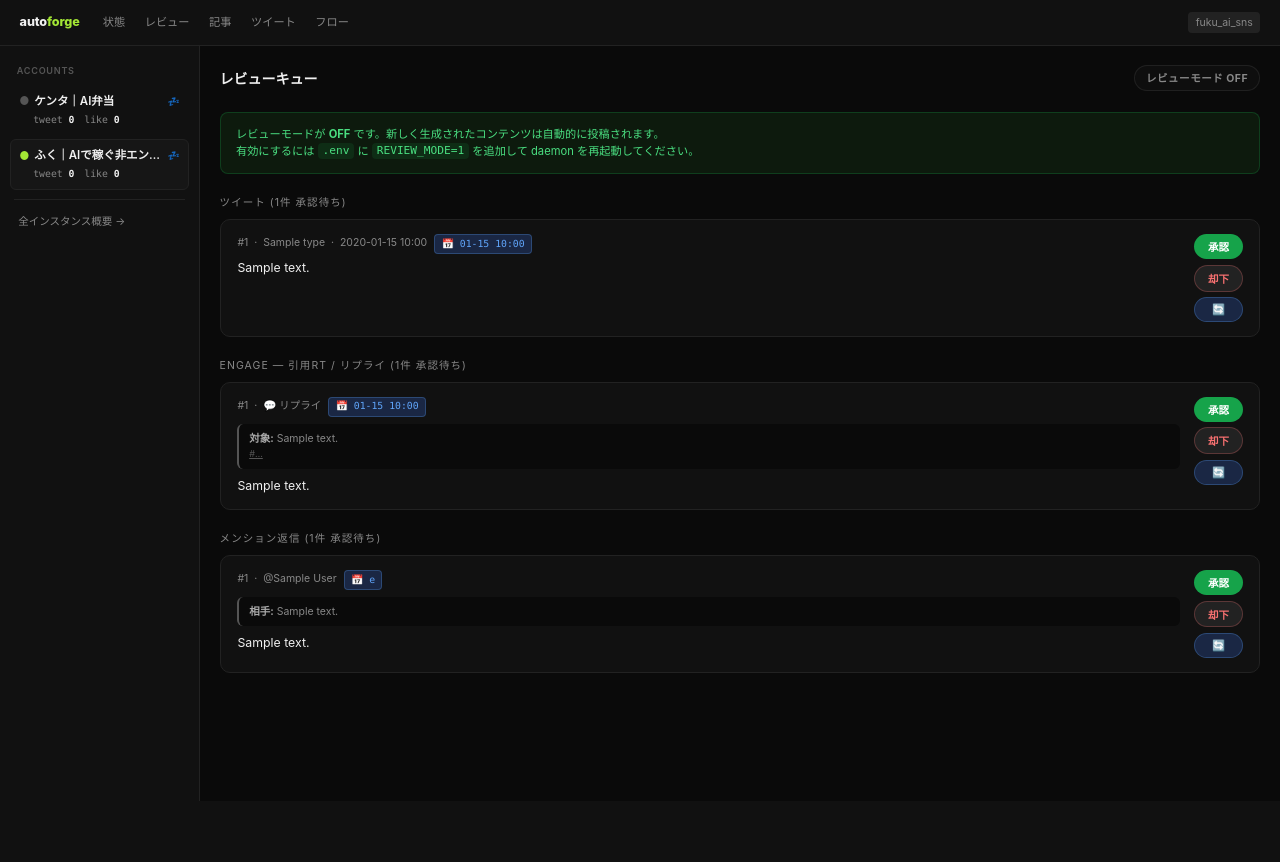
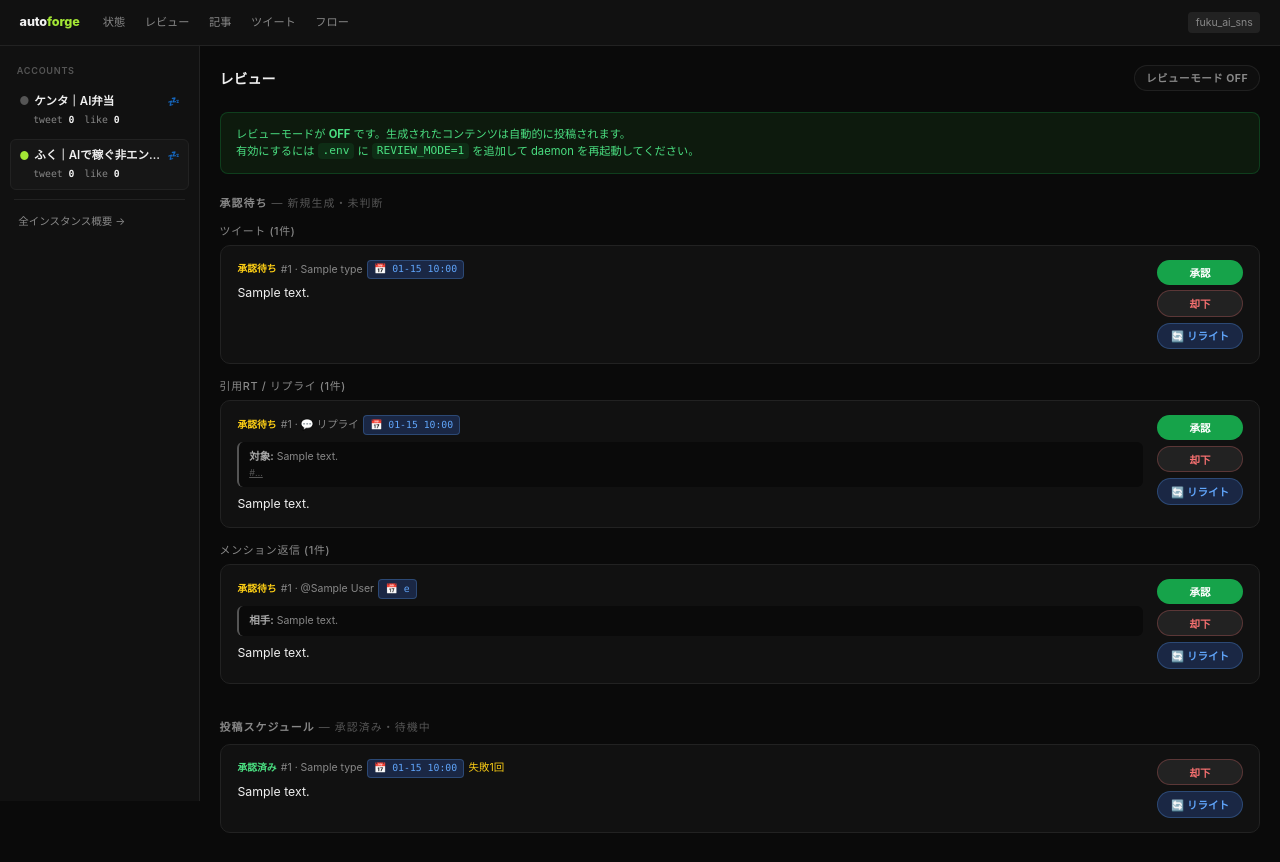
Before and after one commit to k-tsu1007/autoforge, a FastAPI app: template webapp/templates/review.html in a window 1280 px wide. Before the commit the page ends 801 px from the top, so only its background shows below. Run offline with FastAPI, Linux system fonts and the light colour scheme; the template is opened without the code that fills it: most values are stand-ins (such as "Sample title", 1, 10 or a date in 2020).

Commit message:
feat: unify /review as post agenda with user-comment rewrite
Major UX overhaul — /review becomes the single place to manage
scheduled X posts, with two clear sections:
  1. 承認待ち (pending approval) — newly generated items
  2. 投稿スケジュール (approved, upcoming) — what will auto-post

Rewrite UX gains a comment field ("どう変えたい?") so the user can
explicitly steer the regenerated output, e.g. "もっと具体的に" or
"失敗談を入れて". The comment is persisted to regen_log so the
morning regen_learner can factor explicit user instructions into
prompt-improvement rules.

Changes:
- core/db.py: regen_log gets a user_comment TEXT column
- tweet_generator/engage/mention_reply generators accept user_comment
  and prepend it to the prompt when present
- /review/tweet|engage|reply/{id}/regenerate endpoints accept
  user_comment form field and store it in regen_log
- regen_learner uses user_comment entries as an extra (stronger)
  training signal for DO/DONT rules
- review.html is restructured: separates pending vs scheduled,
  shows schedule badges per card, and renders a collapsible regen
  panel per item with a textarea + submit button
- /tweets loses the schedule section (now lives in /review)

Co-Authored-By: Claude Opus 4.6 <noreply@anthropic.com>

```diff
--- a/webapp/server.py
+++ b/webapp/server.py
@@ -276,14 +276,24 @@ def dash_partial(request: Request, user: str = Depends(check_auth)):
 
 @app.get("/review", response_class=HTMLResponse)
 def review_page(request: Request, user: str = Depends(check_auth)):
-    """レビューキュー — 承認待ちのツイート・メンション返信を確認して承認/却下する。"""
+    """レビュー — 承認待ち + 承認済み投稿スケジュール を一画面で管理する。"""
     from core.db import get_connection, review_mode_enabled
     conn = get_connection()
-    tweets = [dict(r) for r in conn.execute(
+
+    # 承認待ち
+    tweets_pending = [dict(r) for r in conn.execute(
         "SELECT id, type, text, added_at, scheduled_at FROM tweet_queue "
         "WHERE posted=0 AND approved IS NULL AND COALESCE(fail_count,0) < 3 "
-        "ORDER BY id DESC"
+        "ORDER BY scheduled_at ASC"
     ).fetchall()]
+
+    # 承認済みで未投稿 (スケジュール一覧)
+    tweets_scheduled = [dict(r) for r in conn.execute(
+        "SELECT id, type, text, scheduled_at, fail_count FROM tweet_queue "
+        "WHERE posted=0 AND approved=1 AND COALESCE(fail_count,0) < 3 "
+        "ORDER BY CASE WHEN scheduled_at='immediate' THEN 0 ELSE 1 END, scheduled_at ASC"
+    ).fetchall()]
+
     replies = [dict(r) for r in conn.execute(
         "SELECT id, mention_author, mention_text, reply_text, send_after FROM mention_reply_queue "
         "WHERE sent=0 AND approved IS NULL ORDER BY id DESC"
@@ -295,10 +305,16 @@ def review_page(request: Request, user: str = Depends(check_auth)):
         ).fetchall()]
     except Exception:
         engages = []
-    review_on = review_mode_enabled()
+
     return templates.TemplateResponse(
         request=request, name="review.html",
-        context={"tweets": tweets, "replies": replies, "engages": engages, "review_on": review_on}
+        context={
+            "tweets_pending": tweets_pending,
+            "tweets_scheduled": tweets_scheduled,
+            "replies": replies,
+            "engages": engages,
+            "review_on": review_mode_enabled(),
+        }
     )
 
 
@@ -351,21 +367,27 @@ def review_tweet_reject(item_id: int, request: Request, user: str = Depends(chec
 
 
 @app.post("/review/tweet/{item_id}/regenerate", response_class=HTMLResponse)
-def review_tweet_regenerate(item_id: int, request: Request, user: str = Depends(check_auth)):
+def review_tweet_regenerate(
+    item_id: int,
+    request: Request,
+    user_comment: str = Form(""),
+    user: str = Depends(check_auth),
+):
     from core.db import get_connection
     conn = get_connection()
     try:
         old_row = conn.execute("SELECT text FROM tweet_queue WHERE id=?", (item_id,)).fetchone()
         old_text = old_row["text"] if old_row else ""
         from platforms.x.tweet_generator import generate_batch
-        new_tweets = generate_batch(n=1)
+        new_tweets = generate_batch(n=1, user_comment=user_comment)
         if not new_tweets:
             return HTMLResponse('<div class="rv-text" style="color:#f87171;">生成失敗</div>')
         new_text = new_tweets[0]
         conn.execute("UPDATE tweet_queue SET text=? WHERE id=?", (new_text, item_id))
         conn.execute(
-            "INSERT INTO regen_log (content_type, queue_id, old_text, new_text) VALUES ('tweet',?,?,?)",
-            (item_id, old_text, new_text)
+            "INSERT INTO regen_log (content_type, queue_id, old_text, new_text, user_comment) "
+            "VALUES ('tweet',?,?,?,?)",
+            (item_id, old_text, new_text, user_comment or None)
         )
         conn.commit()
         return HTMLResponse(
@@ -413,7 +435,12 @@ def review_engage_reject(item_id: int, request: Request, user: str = Depends(che
 
 
 @app.post("/review/engage/{item_id}/regenerate", response_class=HTMLResponse)
-def review_engage_regenerate(item_id: int, request: Request, user: str = Depends(check_auth)):
+def review_engage_regenerate(
+    item_id: int,
+    request: Request,
+    user_comment: str = Form(""),
+    user: str = Depends(check_auth),
+):
     from core.db import get_connection
     conn = get_connection()
     try:
@@ -425,13 +452,14 @@ def review_engage_regenerate(item_id: int, request: Request, user: str = Depends
         old_text = row["comment"] or ""
         mode = "quote" if row["action_type"] == "quote_tweet" else "reply"
         from platforms.x.engage import _generate_comment
-        new_comment = _generate_comment(row["target_text"] or "", mode)
+        new_comment = _generate_comment(row["target_text"] or "", mode, user_comment=user_comment)
         if not new_comment:
             return HTMLResponse('<div class="rv-text" style="color:#f87171;">生成失敗</div>')
         conn.execute("UPDATE engage_queue SET comment=? WHERE id=?", (new_comment, item_id))
         conn.execute(
-            "INSERT INTO regen_log (content_type, queue_id, old_text, new_text) VALUES ('engage',?,?,?)",
-            (item_id, old_text, new_comment)
+            "INSERT INTO regen_log (content_type, queue_id, old_text, new_text, user_comment) "
+            "VALUES ('engage',?,?,?,?)",
+            (item_id, old_text, new_comment, user_comment or None)
         )
         conn.commit()
         return HTMLResponse(
@@ -483,7 +511,12 @@ def review_reply_reject(item_id: int, request: Request, user: str = Depends(chec
 
 
 @app.post("/review/reply/{item_id}/regenerate", response_class=HTMLResponse)
-def review_reply_regenerate(item_id: int, request: Request, user: str = Depends(check_auth)):
+def review_reply_regenerate(
+    item_id: int,
+    request: Request,
+    user_comment: str = Form(""),
+    user: str = Depends(check_auth),
+):
     from core.db import get_connection
     conn = get_connection()
     try:
@@ -494,13 +527,18 @@ def review_reply_regenerate(item_id: int, request: Request, user: str = Depends(
             return HTMLResponse('<div class="rv-text" style="color:#f87171;">データなし</div>')
         old_text = row["reply_text"] or ""
         from platforms.x.mention_reply import generate_reply_text
-        new_text = generate_reply_text(row["mention_text"] or "", mention_url=row["mention_url"] or "")
+        new_text = generate_reply_text(
+            row["mention_text"] or "",
+            mention_url=row["mention_url"] or "",
+            user_comment=user_comment,
+        )
         if not new_text:
             return HTMLResponse('<div class="rv-text" style="color:#f87171;">生成失敗</div>')
         conn.execute("UPDATE mention_reply_queue SET reply_text=? WHERE id=?", (new_text, item_id))
         conn.execute(
-            "INSERT INTO regen_log (content_type, queue_id, old_text, new_text) VALUES ('reply',?,?,?)",
-            (item_id, old_text, new_text)
+            "INSERT INTO regen_log (content_type, queue_id, old_text, new_text, user_comment) "
+            "VALUES ('reply',?,?,?,?)",
+            (item_id, old_text, new_text, user_comment or None)
         )
         conn.commit()
         return HTMLResponse(
--- a/webapp/templates/review.html
+++ b/webapp/templates/review.html
@@ -1,5 +1,5 @@
 {% extends "base.html" %}
-{% block title %}レビューキュー — autoforge{% endblock %}
+{% block title %}レビュー — autoforge{% endblock %}
 {% block content %}
 
 <style>
@@ -7,29 +7,52 @@
   .rv-mode-badge { padding: .3rem .8rem; border-radius: 999px; font-size: .75rem; font-weight: 700; letter-spacing: .05em; }
   .rv-mode-on  { background: #16a34a22; color: var(--green); border: 1px solid #4ade8044; }
   .rv-mode-off { background: #33333322; color: var(--muted); border: 1px solid #55555544; }
-  .rv-section-title { font-size: .75rem; color: var(--muted); letter-spacing: .1em; text-transform: uppercase; margin: 1.5rem 0 .6rem; }
+  .rv-section-title { font-size: .78rem; color: var(--muted); letter-spacing: .1em; text-transform: uppercase; margin: 1.5rem 0 .6rem; font-weight: 600; }
+  .rv-section-title .rv-count { color: var(--dim); font-weight: 400; }
   .rv-empty { color: var(--dim); font-size: .85rem; padding: .8rem 0; }
-  .rv-card { background: var(--surface); border: 1px solid var(--border); border-radius: 10px; padding: 1rem 1.2rem; margin-bottom: .7rem; display: flex; gap: 1rem; align-items: flex-start; }
+
+  .rv-card { background: var(--surface); border: 1px solid var(--border); border-radius: 10px; padding: 1rem 1.2rem; margin-bottom: .7rem; }
+  .rv-card-inner { display: flex; gap: 1rem; align-items: flex-start; }
   .rv-card-body { flex: 1; min-width: 0; }
-  .rv-meta { font-size: .75rem; color: var(--muted); margin-bottom: .3rem; }
+  .rv-meta { font-size: .75rem; color: var(--muted); margin-bottom: .3rem; display: flex; align-items: center; flex-wrap: wrap; gap: .3rem; }
   .rv-text { font-size: .88rem; color: var(--text); white-space: pre-wrap; line-height: 1.55; }
   .rv-sub { margin-top: .5rem; padding: .5rem .7rem; background: var(--bg); border-radius: 6px; font-size: .75rem; color: #888; border-left: 2px solid var(--dim); }
   .rv-sub strong { color: #aaa; }
   .rv-actions { display: flex; flex-direction: column; gap: .4rem; flex-shrink: 0; }
-  .rv-btn { padding: .35rem .9rem; border-radius: 999px; font-size: .75rem; font-weight: 700; border: none; cursor: pointer; transition: opacity .15s; background: var(--border); color: var(--text); }
+  .rv-btn { padding: .35rem .9rem; border-radius: 999px; font-size: .75rem; font-weight: 700; border: none; cursor: pointer; transition: opacity .15s; background: var(--border); color: var(--text); white-space: nowrap; }
   .rv-btn:hover { opacity: .8; }
   .rv-btn-ok    { background: #16a34a; color: #fff; }
   .rv-btn-ng    { background: var(--border); color: var(--red); border: 1px solid #f8717144; }
   .rv-btn-regen { background: #1a2744; color: var(--blue); border: 1px solid #60a5fa44; }
   .rv-done { opacity: .35; pointer-events: none; text-decoration: line-through; }
+
   .rv-hint { background: #0d1a0d; border: 1px solid #16a34a44; border-radius: 8px; padding: .9rem 1.1rem; font-size: .8rem; color: var(--green); margin-bottom: 1.2rem; }
   .rv-hint code { background: #16a34a22; padding: .1rem .35rem; border-radius: 4px; font-family: monospace; }
-  .rv-schedule { display: inline-block; padding: .1rem .45rem; border-radius: 4px; font-size: .7rem; font-family: var(--font-mono); margin-left: .3rem; }
+
+  .rv-schedule { display: inline-block; padding: .1rem .45rem; border-radius: 4px; font-size: .7rem; font-family: var(--font-mono); }
   .rv-schedule-time { background: #1a2744; color: var(--blue); border: 1px solid #60a5fa44; }
   .rv-schedule-now  { background: #3a1a44; color: #d8b4fe; border: 1px solid #a855f744; }
+
+  /* リライトパネル (最初は隠れている) */
+  .rv-regen-panel { display: none; margin-top: .7rem; padding-top: .7rem; border-top: 1px dashed var(--border); }
+  .rv-regen-panel.open { display: block; }
+  .rv-regen-panel textarea {
+    width: 100%; background: var(--bg); color: var(--text);
+    border: 1px solid var(--border); border-radius: 6px;
+    padding: .5rem .7rem; font-size: .82rem; resize: vertical; min-height: 2.2rem;
+    font-family: inherit;
+  }
+  .rv-regen-panel textarea:focus { border-color: var(--blue); outline: none; }
+  .rv-regen-ctrl { display: flex; gap: .5rem; margin-top: .5rem; align-items: center; }
+  .rv-regen-ctrl .rv-regen-hint { color: var(--dim); font-size: .7rem; flex: 1; }
+  .rv-regen-submit { background: var(--blue); color: #000; border: none; padding: .35rem .9rem; border-radius: 999px; font-weight: 700; font-size: .75rem; cursor: pointer; }
+  .rv-regen-submit:disabled { opacity: .5; cursor: wait; }
+
+  .rv-pending-marker { color: var(--yellow); font-weight: 700; font-size: .7rem; }
+  .rv-approved-marker { color: var(--green); font-weight: 700; font-size: .7rem; }
 </style>
 
-{# ─── helpers ─── #}
+{# ─── Helpers ─── #}
 {% macro schedule_badge(scheduled_at) -%}
   {% if scheduled_at == 'immediate' %}
     <span class="rv-schedule rv-schedule-now">⚡ 即時</span>
@@ -38,8 +61,53 @@
   {% endif %}
 {%- endmacro %}
 
+{# action-buttons block: 承認ボタン, 却下ボタン, リライトトグルボタン + リライトパネル #}
+{% macro action_buttons(kind, item_id, target_text_id, show_approve=True) -%}
+  <div class="rv-actions">
+    {% if show_approve %}
+    <button class="rv-btn rv-btn-ok"
+      hx-post="/review/{{ kind }}/{{ item_id }}/approve"
+      hx-on::after-request="document.getElementById('{{ kind|replace('tweet','tw')|replace('engage','eg')|replace('reply','rp') }}-{{ item_id }}').classList.add('rv-done'); this.textContent='✓ 承認'">
+      承認
+    </button>
+    {% endif %}
+    <button class="rv-btn rv-btn-ng"
+      hx-post="/review/{{ kind }}/{{ item_id }}/reject"
+      hx-on::after-request="document.getElementById('{{ kind|replace('tweet','tw')|replace('engage','eg')|replace('reply','rp') }}-{{ item_id }}').classList.add('rv-done'); this.textContent='✕ 却下'">
+      却下
+    </button>
+    <button class="rv-btn rv-btn-regen"
+      onclick="togglePanel('regen-{{ kind }}-{{ item_id }}')">
+      🔄 リライト
+    </button>
+  </div>
+{%- endmacro %}
+
+{% macro regen_panel(kind, item_id, target_text_id) -%}
+  <div class="rv-regen-panel" id="regen-{{ kind }}-{{ item_id }}">
+    <form hx-post="/review/{{ kind }}/{{ item_id }}/regenerate"
+          hx-target="#{{ target_text_id }}"
+          hx-swap="outerHTML"
+          hx-disabled-elt="find button">
+      <textarea name="user_comment"
+        placeholder="どう変えたい? (例: もっと具体的に / 失敗談も入れて / ユーモアを足して)&#10;空欄のままでもOK — その場合は学習済みルールだけで再生成します。"></textarea>
+      <div class="rv-regen-ctrl">
+        <span class="rv-regen-hint">コメントは学習され、今後のプロンプト改善に使われます</span>
+        <button type="submit" class="rv-regen-submit">再生成</button>
+      </div>
+    </form>
+  </div>
+{%- endmacro %}
+
+<script>
+function togglePanel(id) {
+  const el = document.getElementById(id);
+  if (el) el.classList.toggle('open');
+}
+</script>
+
 <div class="rv-header">
-  <h2 style="margin:0;">レビューキュー</h2>
+  <h2 style="margin:0;">レビュー</h2>
   <span class="rv-mode-badge {% if review_on %}rv-mode-on{% else %}rv-mode-off{% endif %}">
     {% if review_on %}レビューモード ON{% else %}レビューモード OFF{% endif %}
   </span>
@@ -47,67 +115,44 @@
 
 {% if not review_on %}
 <div class="rv-hint">
-  レビューモードが <strong>OFF</strong> です。新しく生成されたコンテンツは自動的に投稿されます。<br>
+  レビューモードが <strong>OFF</strong> です。生成されたコンテンツは自動的に投稿されます。<br>
   有効にするには <code>.env</code> に <code>REVIEW_MODE=1</code> を追加して daemon を再起動してください。
-</div>
-{% else %}
-<div class="rv-hint">
-  レビューモードが <strong>ON</strong> です。新しく生成されたコンテンツはここに溜まります。承認したものだけが投稿されます。
 </div>
 {% endif %}
 
-{# ─── Tweets ─── #}
-<div class="rv-section-title">ツイート ({{ tweets | length }}件 承認待ち)</div>
+{# ═══ 承認待ち ═══ #}
+<div class="rv-section-title">承認待ち <span class="rv-count">— 新規生成・未判断</span></div>
 
-{% if not tweets %}
-<div class="rv-empty">承認待ちのツイートはありません。</div>
-{% endif %}
-
-{% for t in tweets %}
+{# --- 承認待ち: ツイート --- #}
+<h3 style="font-size:.78rem;color:var(--muted);margin:.8rem 0 .4rem;font-weight:500;">ツイート ({{ tweets_pending|length }}件)</h3>
+{% if not tweets_pending %}<div class="rv-empty">なし。</div>{% endif %}
+{% for t in tweets_pending %}
 <div class="rv-card" id="tw-{{ t.id }}">
+  <div class="rv-card-inner">
     <div class="rv-card-body">
       <div class="rv-meta">
-      #{{ t.id }} &nbsp;·&nbsp; {{ t.type }} &nbsp;·&nbsp; {{ t.added_at[:16] if t.added_at else '—' }}
+        <span class="rv-pending-marker">承認待ち</span>
+        #{{ t.id }} · {{ t.type }}
         {{ schedule_badge(t.scheduled_at) }}
       </div>
       <div class="rv-text" id="tw-text-{{ t.id }}">{{ t.text }}</div>
     </div>
-  <div class="rv-actions">
-    <button class="rv-btn rv-btn-ok"
-      hx-post="/review/tweet/{{ t.id }}/approve"
-      hx-on::after-request="document.getElementById('tw-{{ t.id }}').classList.add('rv-done'); this.textContent='✓ 承認'">
-      承認
-    </button>
-    <button class="rv-btn rv-btn-ng"
-      hx-post="/review/tweet/{{ t.id }}/reject"
-      hx-on::after-request="document.getElementById('tw-{{ t.id }}').classList.add('rv-done'); this.textContent='✕ 却下'">
-      却下
-    </button>
-    <button class="rv-btn rv-btn-regen"
-      hx-post="/review/tweet/{{ t.id }}/regenerate"
-      hx-target="#tw-text-{{ t.id }}"
-      hx-swap="outerHTML"
-      hx-indicator="#tw-regen-spin-{{ t.id }}"
-      hx-on::before-request="this.textContent='…'"
-      hx-on::after-request="this.textContent='🔄'">
-      🔄
-    </button>
+    {{ action_buttons('tweet', t.id, 'tw-text-' ~ t.id) }}
   </div>
+  {{ regen_panel('tweet', t.id, 'tw-text-' ~ t.id) }}
 </div>
 {% endfor %}
 
-{# ─── Engage ─── #}
-<div class="rv-section-title">Engage — 引用RT / リプライ ({{ engages | length }}件 承認待ち)</div>
-
-{% if not engages %}
-<div class="rv-empty">承認待ちの engage コンテンツはありません。</div>
-{% endif %}
-
+{# --- 承認待ち: Engage --- #}
+<h3 style="font-size:.78rem;color:var(--muted);margin:1rem 0 .4rem;font-weight:500;">引用RT / リプライ ({{ engages|length }}件)</h3>
+{% if not engages %}<div class="rv-empty">なし。</div>{% endif %}
 {% for e in engages %}
 <div class="rv-card" id="eg-{{ e.id }}">
+  <div class="rv-card-inner">
     <div class="rv-card-body">
       <div class="rv-meta">
-      #{{ e.id }} &nbsp;·&nbsp;
+        <span class="rv-pending-marker">承認待ち</span>
+        #{{ e.id }} ·
         {% if e.action_type == 'quote_tweet' %}🔁 引用RT{% else %}💬 リプライ{% endif %}
         {{ schedule_badge(e.scheduled_at) }}
       </div>
@@ -117,71 +162,58 @@
       </div>
       <div class="rv-text" style="margin-top:.5rem;" id="eg-text-{{ e.id }}">{{ e.comment }}</div>
     </div>
-  <div class="rv-actions">
-    <button class="rv-btn rv-btn-ok"
-      hx-post="/review/engage/{{ e.id }}/approve"
-      hx-on::after-request="document.getElementById('eg-{{ e.id }}').classList.add('rv-done'); this.textContent='✓ 承認'">
-      承認
-    </button>
-    <button class="rv-btn rv-btn-ng"
-      hx-post="/review/engage/{{ e.id }}/reject"
-      hx-on::after-request="document.getElementById('eg-{{ e.id }}').classList.add('rv-done'); this.textContent='✕ 却下'">
-      却下
-    </button>
-    <button class="rv-btn rv-btn-regen"
-      hx-post="/review/engage/{{ e.id }}/regenerate"
-      hx-target="#eg-text-{{ e.id }}"
-      hx-swap="outerHTML"
-      hx-on::before-request="this.textContent='…'"
-      hx-on::after-request="this.textContent='🔄'">
-      🔄
-    </button>
+    {{ action_buttons('engage', e.id, 'eg-text-' ~ e.id) }}
   </div>
+  {{ regen_panel('engage', e.id, 'eg-text-' ~ e.id) }}
 </div>
 {% endfor %}
 
-{# ─── Replies ─── #}
-<div class="rv-section-title">メンション返信 ({{ replies | length }}件 承認待ち)</div>
-
-{% if not replies %}
-<div class="rv-empty">承認待ちのメンション返信はありません。</div>
-{% endif %}
-
+{# --- 承認待ち: メンション返信 --- #}
+<h3 style="font-size:.78rem;color:var(--muted);margin:1rem 0 .4rem;font-weight:500;">メンション返信 ({{ replies|length }}件)</h3>
+{% if not replies %}<div class="rv-empty">なし。</div>{% endif %}
 {% for r in replies %}
 <div class="rv-card" id="rp-{{ r.id }}">
+  <div class="rv-card-inner">
     <div class="rv-card-body">
       <div class="rv-meta">
-      #{{ r.id }} &nbsp;·&nbsp; @{{ r.mention_author }}
-      {% if r.send_after %}
-        <span class="rv-schedule rv-schedule-time">📅 {{ r.send_after[5:16] | replace('T', ' ') }}</span>
-      {% endif %}
+        <span class="rv-pending-marker">承認待ち</span>
+        #{{ r.id }} · @{{ r.mention_author }}
+        {% if r.send_after %}<span class="rv-schedule rv-schedule-time">📅 {{ r.send_after[5:16] | replace('T', ' ') }}</span>{% endif %}
       </div>
       <div class="rv-sub">
         <strong>相手:</strong> {{ r.mention_text[:120] if r.mention_text else '—' }}{% if r.mention_text and r.mention_text | length > 120 %}…{% endif %}
       </div>
       <div class="rv-text" style="margin-top:.5rem;" id="rp-text-{{ r.id }}">{{ r.reply_text }}</div>
     </div>
-  <div class="rv-actions">
-    <button class="rv-btn rv-btn-ok"
-      hx-post="/review/reply/{{ r.id }}/approve"
-      hx-on::after-request="document.getElementById('rp-{{ r.id }}').classList.add('rv-done'); this.textContent='✓ 承認'">
-      承認
-    </button>
-    <button class="rv-btn rv-btn-ng"
-      hx-post="/review/reply/{{ r.id }}/reject"
-      hx-on::after-request="document.getElementById('rp-{{ r.id }}').classList.add('rv-done'); this.textContent='✕ 却下'">
-      却下
-    </button>
-    <button class="rv-btn rv-btn-regen"
-      hx-post="/review/reply/{{ r.id }}/regenerate"
-      hx-target="#rp-text-{{ r.id }}"
-      hx-swap="outerHTML"
-      hx-on::before-request="this.textContent='…'"
-      hx-on::after-request="this.textContent='🔄'">
-      🔄
-    </button>
+    {{ action_buttons('reply', r.id, 'rp-text-' ~ r.id) }}
   </div>
+  {{ regen_panel('reply', r.id, 'rp-text-' ~ r.id) }}
 </div>
 {% endfor %}
 
+{# ═══ 承認済み (これから自動投稿) ═══ #}
+<div class="rv-section-title" style="margin-top:2.5rem;">投稿スケジュール <span class="rv-count">— 承認済み・待機中</span></div>
+
+{% if not tweets_scheduled %}
+<div class="rv-empty">予定なし。</div>
+{% else %}
+{% for t in tweets_scheduled %}
+<div class="rv-card" id="tw-{{ t.id }}">
+  <div class="rv-card-inner">
+    <div class="rv-card-body">
+      <div class="rv-meta">
+        <span class="rv-approved-marker">承認済み</span>
+        #{{ t.id }} · {{ t.type }}
+        {{ schedule_badge(t.scheduled_at) }}
+        {% if t.fail_count and t.fail_count > 0 %}<span style="color:var(--yellow);">失敗{{ t.fail_count }}回</span>{% endif %}
+      </div>
+      <div class="rv-text" id="tw-text-{{ t.id }}">{{ t.text }}</div>
+    </div>
+    {{ action_buttons('tweet', t.id, 'tw-text-' ~ t.id, show_approve=False) }}
+  </div>
+  {{ regen_panel('tweet', t.id, 'tw-text-' ~ t.id) }}
+</div>
+{% endfor %}
+{% endif %}
+
 {% endblock %}
```
Also changed, not shown: core/db.py (+8 -1 lines), core/learning/regen_learner.py (+27 -11 lines), platforms/x/engage.py (+6 -1 lines), platforms/x/mention_reply.py (+13 -7 lines), platforms/x/tweet_generator.py (+6 -1 lines), webapp/templates/tweets.html (+3 -30 lines). Lines whose indentation alone changed are shown as unchanged.
